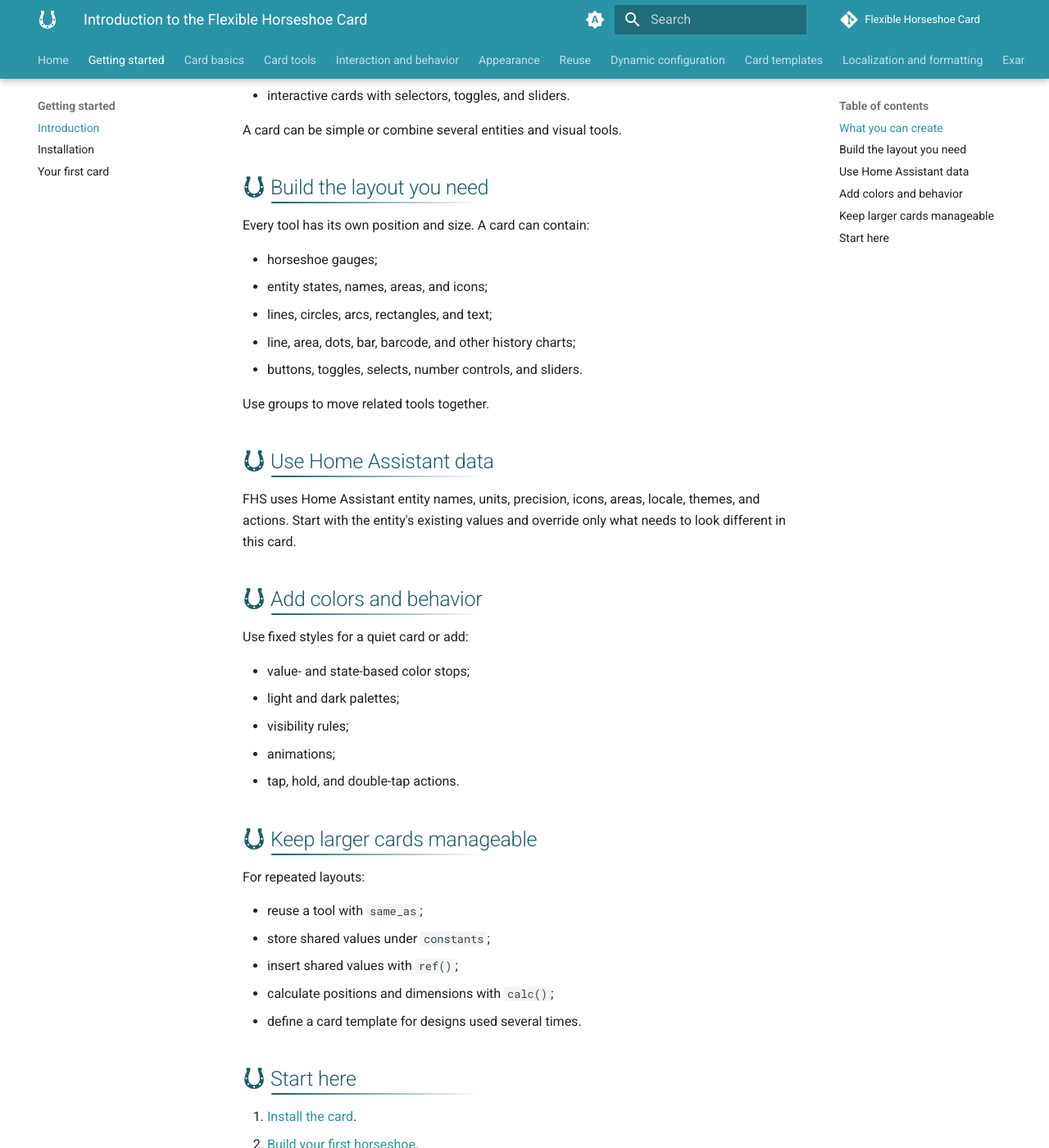
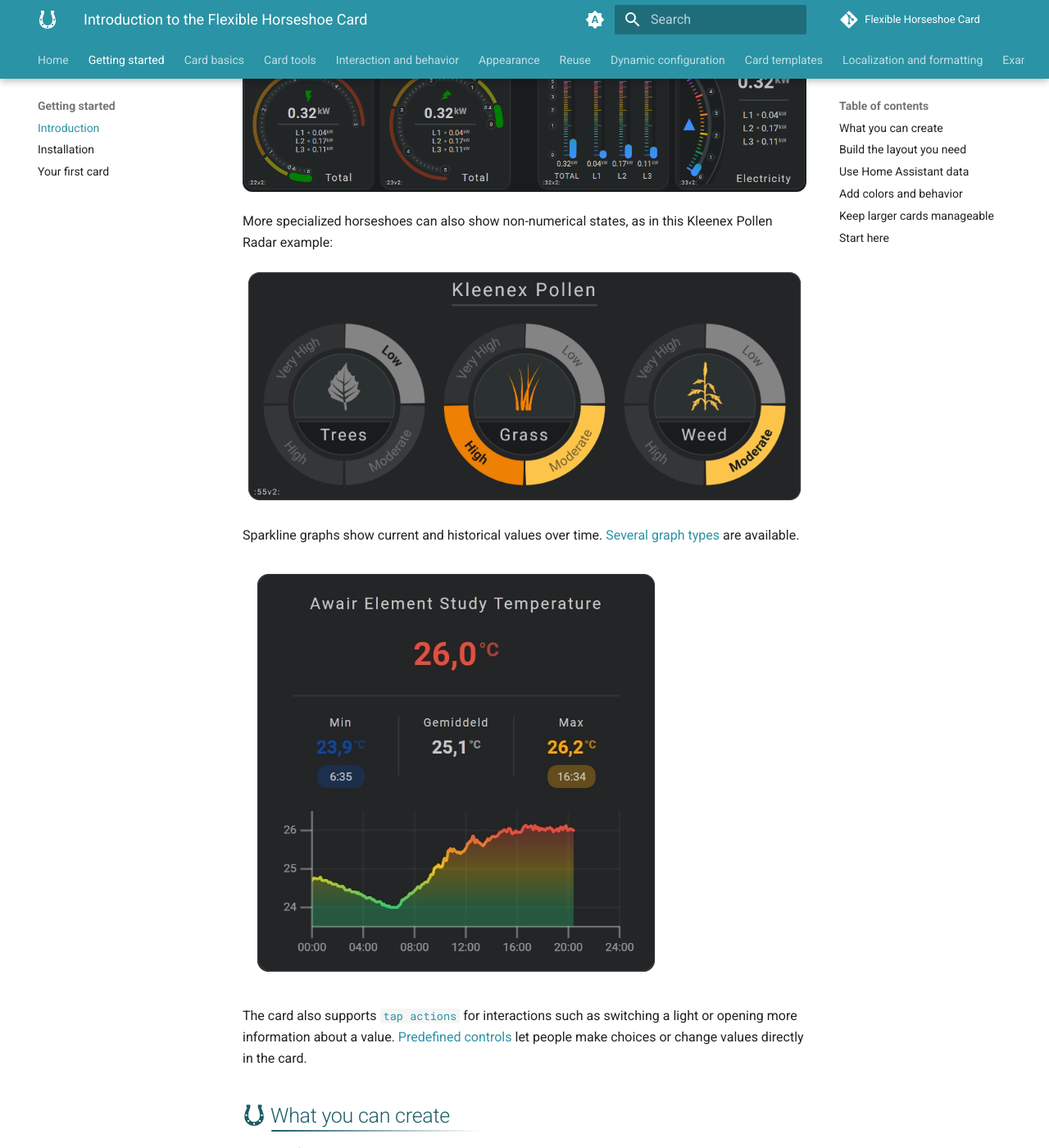
Before and after one commit to AmoebeLabs/flex-horseshoe-card, an MkDocs documentation site: the page built from docs/docs/getting-started/introduction.md, in a window 1280 px wide and 1400 px high, scrolled down 591 px. Shown: the whole window at 82% size. Built offline with MkDocs 1.6.1 and Material for MkDocs 9.7.7, drawn with Linux system fonts in a browser that asks for light colours; comment, search, counter and statistics services are not loaded; some of the changed text lies outside the part shown.

Commit message:
Update documentation before merge

```diff
--- a/docs/docs/getting-started/introduction.md
+++ b/docs/docs/getting-started/introduction.md
@@ -11,6 +11,21 @@
 The Flexible Horseshoe Card turns Home Assistant entities into compact visual dashboard cards. Start with a horseshoe gauge, then add the values, icons, history, controls, and styling needed for your dashboard.
 
 <!-- Add a representative card gallery here. -->
+The card started with the horseshoe gauge shown in the second image below.
+
+Horseshoes can have different sizes and radii, with detailed tick marks and labels.
+
+![Flexible Horseshoe Examples Overview](../assets/screenshots/fhs-horseshoe-examples-overview.png)
+
+More specialized horseshoes can also show non-numerical states, as in this Kleenex Pollen Radar example:
+
+![](../assets/screenshots/fhs-demo-card-55-kleenex-pollen-radar--dark.webp)
+
+Sparkline graphs show current and historical values over time. [Several graph types](../tools/sparkline/sparkline-overview.md) are available.
+
+![](../assets/screenshots/fhs-demo-card-study-temperature-area-day--dark.webp)
+
+The card also supports [`tap actions`](../interaction/interaction-overview.md) for interactions such as switching a light or opening more information about a value. [Predefined controls](../tools/controls/controls-overview.md) let people make choices or change values directly in the card.
 
 ## :material-horseshoe: What you can create
 
```
Also changed, not shown: docs/docs/assets/screenshots/fhs-horseshoe-examples-overview.png (added).
